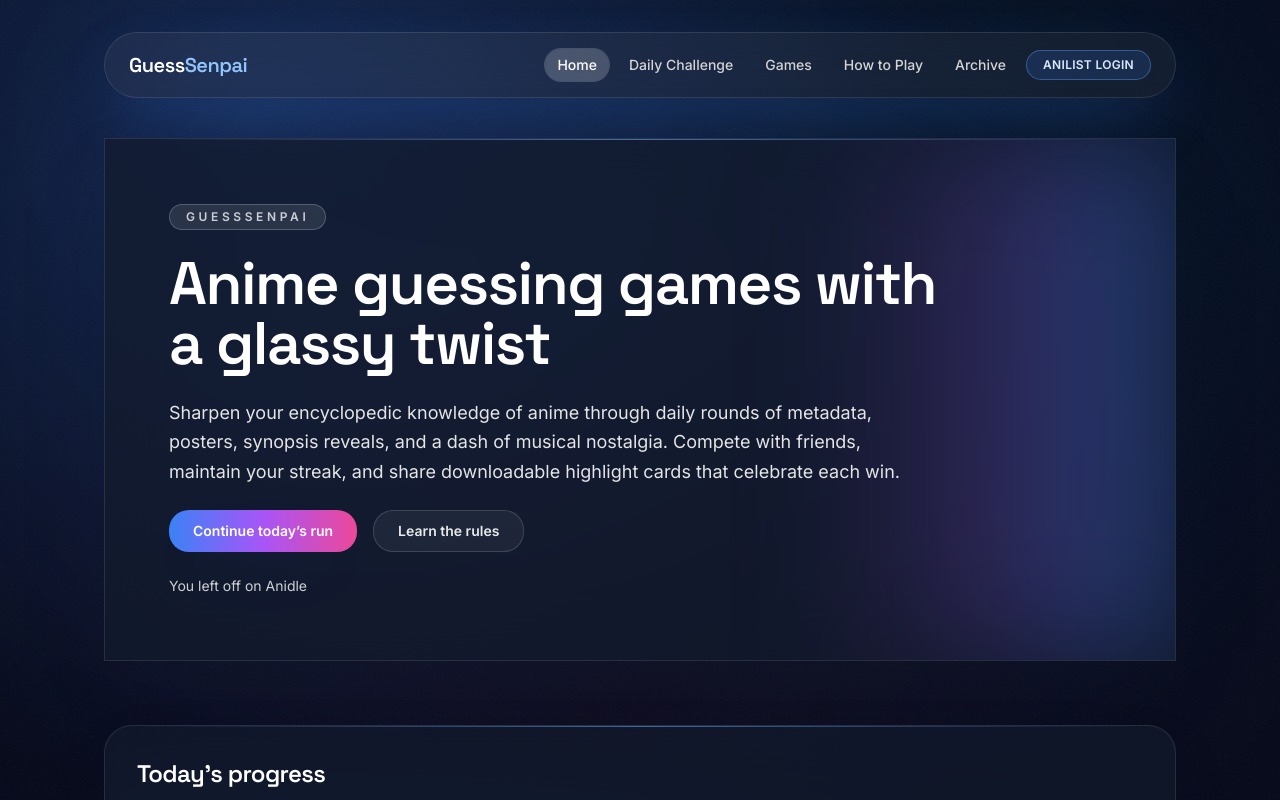
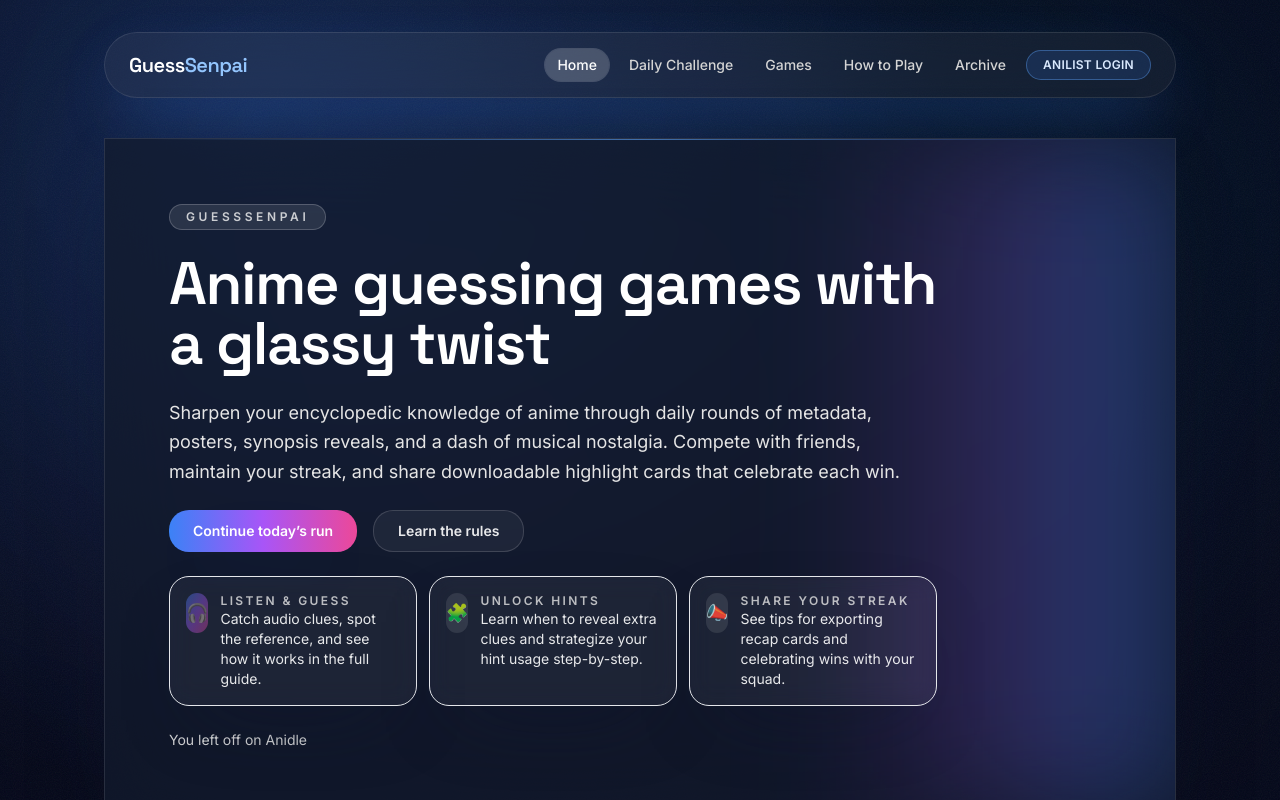
Before and after one commit to AndruQuiroga/Guess-Senpai, a Next.js app in the folder apps/web/: page / in a window 1280 px wide. Shown: the top 800 px of the page. Built offline with nearby package versions, Linux system fonts and the light colour scheme; no server answers.

Commit message:
Add hero highlight grid linking to how-to-play

```diff
--- a/apps/web/src/app/page.tsx
+++ b/apps/web/src/app/page.tsx
@@ -193,6 +193,56 @@ export default function HomePage() {
                 Learn the rules
               </Link>
             </div>
+          </div>
+          <div className="mt-8 grid gap-3 text-sm text-neutral-200 sm:grid-cols-3">
+            <Link
+              href="/how-to-play"
+              className="group flex items-start gap-3 rounded-2xl border border-white/12 bg-white/5 p-4 text-left text-white/90 shadow-ambient backdrop-blur-md transition hover:border-brand-400/40 hover:text-white"
+            >
+              <span className="flex h-10 w-10 items-center justify-center rounded-2xl bg-gradient-to-br from-brand-500/40 via-purple-500/40 to-pink-500/40 text-lg">
+                🎧
+              </span>
+              <span className="space-y-1">
+                <span className="block text-xs font-semibold uppercase tracking-[0.2em] text-neutral-200/80">
+                  Listen & guess
+                </span>
+                <span>
+                  Catch audio clues, spot the reference, and see how it works in the full guide.
+                </span>
+              </span>
+            </Link>
+            <Link
+              href="/how-to-play"
+              className="group flex items-start gap-3 rounded-2xl border border-white/12 bg-white/5 p-4 text-left text-white/90 shadow-ambient backdrop-blur-md transition hover:border-brand-400/40 hover:text-white"
+            >
+              <span className="flex h-10 w-10 items-center justify-center rounded-2xl bg-white/10 text-lg">
+                🧩
+              </span>
+              <span className="space-y-1">
+                <span className="block text-xs font-semibold uppercase tracking-[0.2em] text-neutral-200/80">
+                  Unlock hints
+                </span>
+                <span>
+                  Learn when to reveal extra clues and strategize your hint usage step-by-step.
+                </span>
+              </span>
+            </Link>
+            <Link
+              href="/how-to-play"
+              className="group flex items-start gap-3 rounded-2xl border border-white/12 bg-white/5 p-4 text-left text-white/90 shadow-ambient backdrop-blur-md transition hover:border-brand-400/40 hover:text-white"
+            >
+              <span className="flex h-10 w-10 items-center justify-center rounded-2xl bg-white/10 text-lg">
+                📣
+              </span>
+              <span className="space-y-1">
+                <span className="block text-xs font-semibold uppercase tracking-[0.2em] text-neutral-200/80">
+                  Share your streak
+                </span>
+                <span>
+                  See tips for exporting recap cards and celebrating wins with your squad.
+                </span>
+              </span>
+            </Link>
           </div>
           {hasIncompleteGame ? (
             <p className="text-sm text-neutral-200/90">
```
